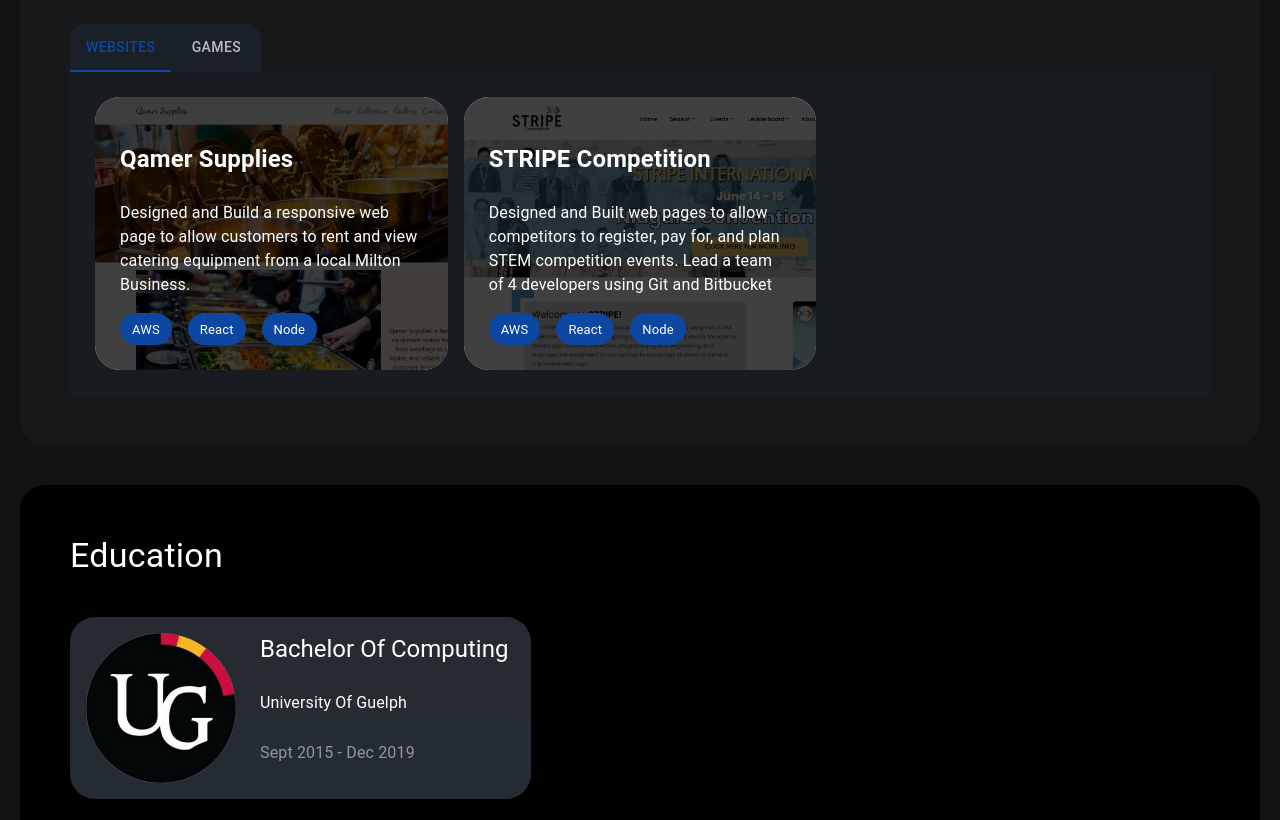
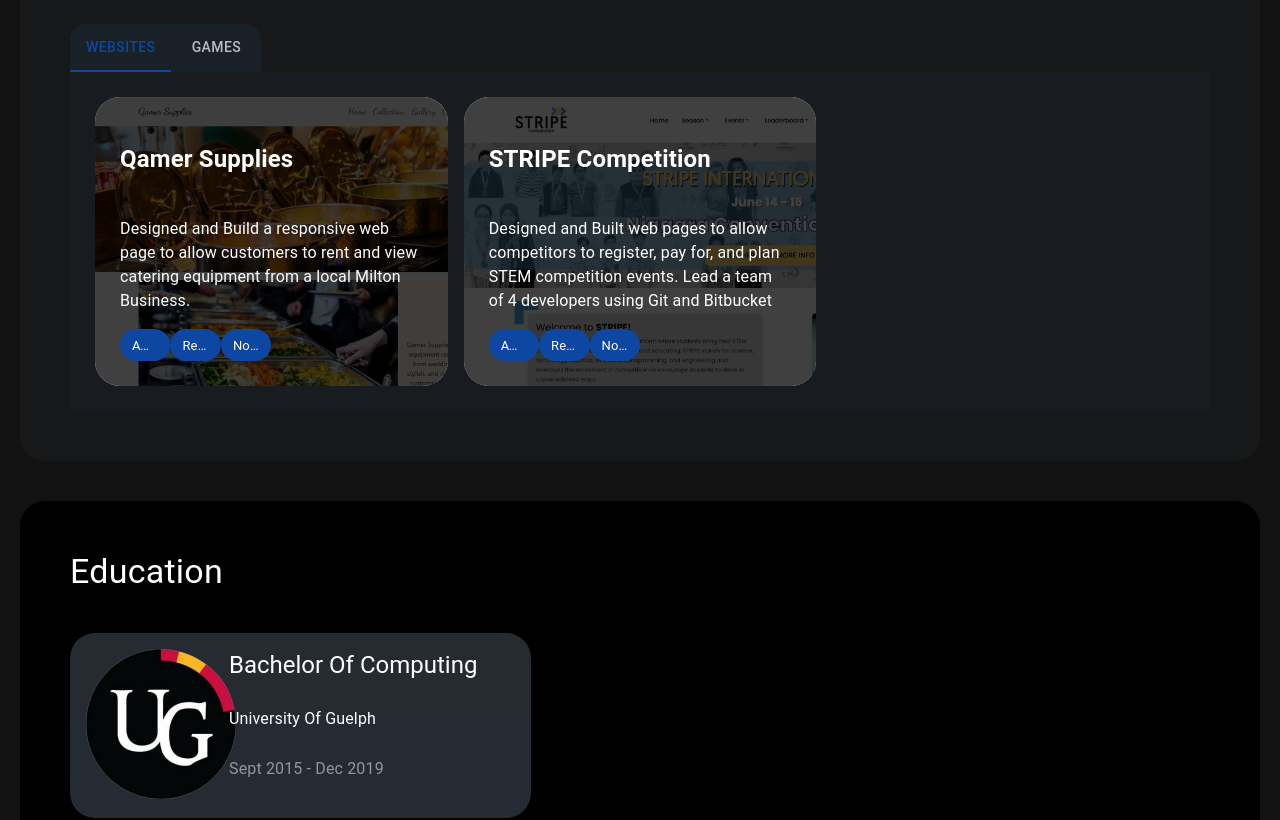
Before and after one commit to asad310397/asad310397.github.io, a React (Create React App) app: page / in a window 1280 px wide. Shown: the part 1060-1880 px from the top of the page. Built offline with nearby package versions, Linux system fonts and the light colour scheme; some icons are missing.

Commit message:
Making Projects and Education section more mobile friendly

```diff
--- a/src/Components/Education/Education.tsx
+++ b/src/Components/Education/Education.tsx
@@ -15,20 +15,26 @@
         Education
       </Typography>
       <Grid container spacing={3}>
-        <Grid size={{ md: 3, lg: 5 }}>
+        <Grid size={{ md: 6, lg: 5 }}>
           <Card className="education-card">
             <CardActionArea>
               <CardContent>
-                <Stack direction={"row"} spacing={3}>
+                <Grid container>
+                  <Grid size={{ lg: 4, sm: 6 }}>
                     <img
                       width="150px"
                       height="150px"
                       src="coding/600px-University_of_Guelph.png"
                       alt="University Of Guelph"
                     />
+                  </Grid>
+                  <Grid size={{ lg: 8, sm: 6 }}>
                     <Stack direction={"column"} spacing={3}>
                       {" "}
-                    <Typography variant="h5"> Bachelor Of Computing</Typography>
+                      <Typography variant="h5">
+                        {" "}
+                        Bachelor Of Computing
+                      </Typography>
                       <Typography variant="subtitle1">
                         {" "}
                         University Of Guelph
@@ -37,7 +43,8 @@
                         Sept 2015 - Dec 2019
                       </Typography>
                     </Stack>
-                </Stack>
+                  </Grid>
+                </Grid>
               </CardContent>
             </CardActionArea>
           </Card>
--- a/src/Components/Projects/Projects.tsx
+++ b/src/Components/Projects/Projects.tsx
@@ -158,6 +158,8 @@
                     // }
                   }}
                 >
+                  <Grid container>
+                    <Grid size={12}>
                       <h2>
                         {p.title}
                         <IconButton
@@ -172,12 +174,22 @@
                           <LaunchIcon />
                         </IconButton>
                       </h2>
+                    </Grid>
+                    <Grid size={12}>
                       <p>{p.short_description}</p>
-                  <Stack direction="row" spacing={2}>
+                    </Grid>
+                    <Grid size={12}>
+                      <Grid container rowGap={2}>
                         {p.tags.map((tag) => {
-                      return <Chip label={tag.alt} color="primary" />;
+                          return (
+                            <Grid size={{ md: 2, sm: 2, xs: 12 }}>
+                              <Chip label={tag.alt} color="primary" />
+                            </Grid>
+                          );
                         })}
-                  </Stack>
+                      </Grid>
+                    </Grid>
+                  </Grid>
                 </div>
               </Grid>
             );
--- a/src/assets/styles/_Sections.scss
+++ b/src/assets/styles/_Sections.scss
@@ -78,11 +78,19 @@
   padding: 50px;
   background-color: $theme-dark;
 
+  @media screen and (max-width: $sm) {
+    padding: 10px;
+  }
+
   .project-card {
     padding: 25px;
     border-radius: 25px;
     height: 100%;
     box-shadow: inset 0 0 0 2000px rgba(0, 0, 0, 0.75);
+
+    @media screen and (max-width: $sm) {
+      padding: 10px;
+    }
 
     &:hover {
       box-shadow: inset 0 0 0 2000px rgba(0, 0, 0, 0.75),
@@ -106,6 +114,9 @@
   .tabPanel {
     background-color: $theme-dark;
     padding: 25px;
+    @media screen and (max-width: $sm) {
+      padding: 10px;
+    }
   }
 }
 
```
Also changed, not shown: 12 other files (tests, documents, lock files or other folders). Lines whose indentation alone changed are shown as unchanged.
